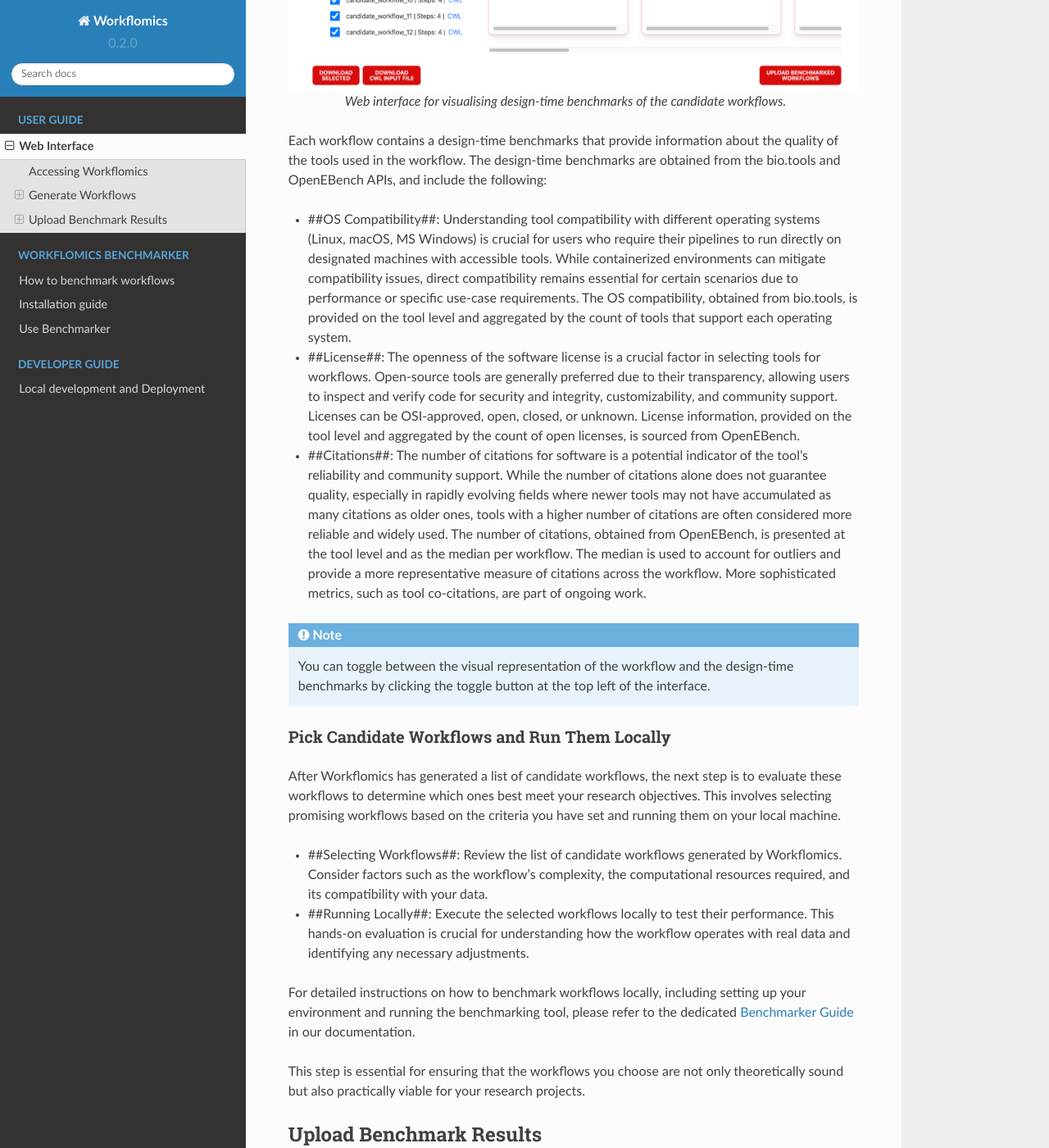
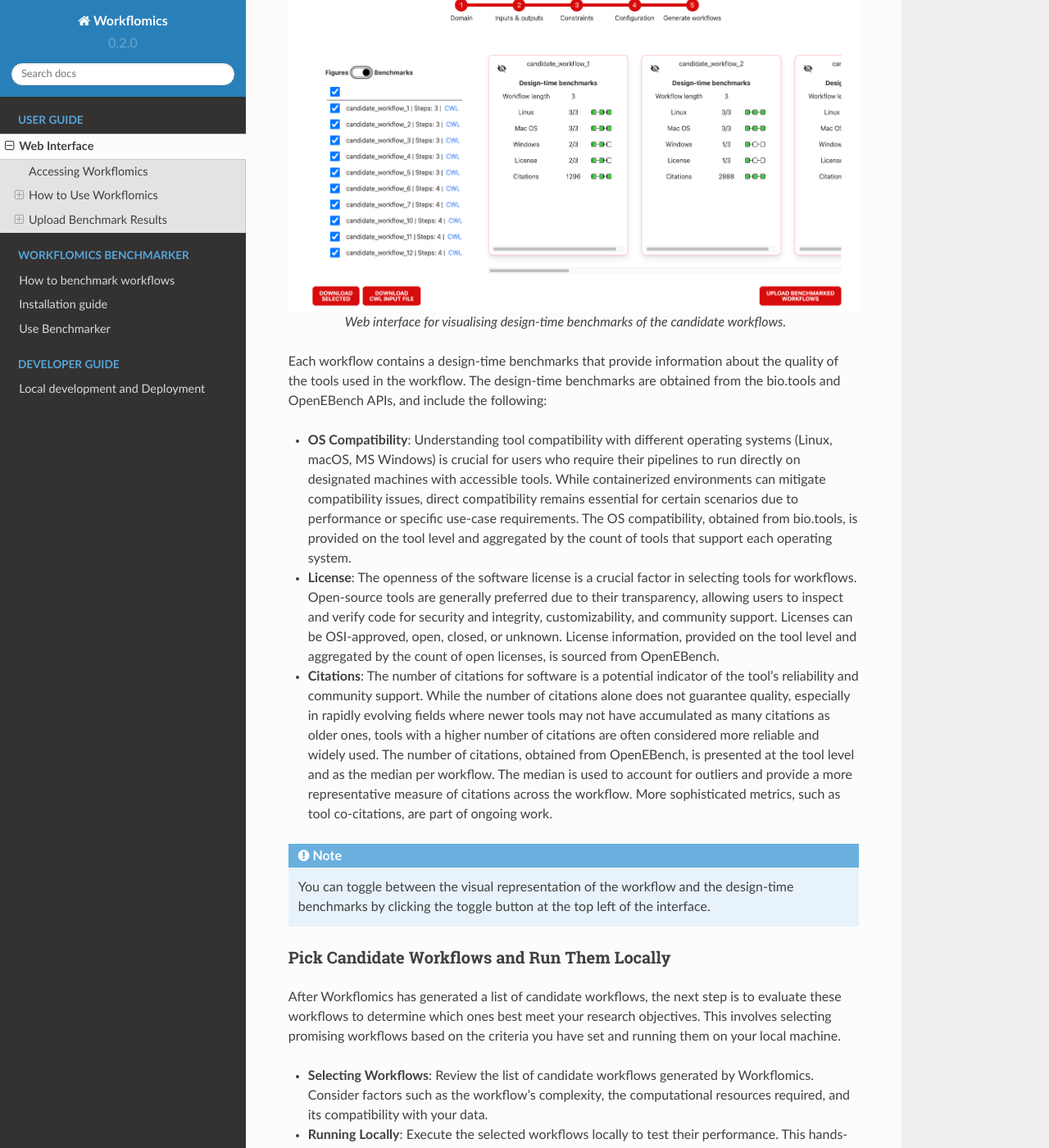
Before and after one commit to Workflomics/workflomics-readthedocs, a Sphinx documentation site: the page built from docs/source/user-guide/web-interface.rst, in a window 1280 px wide and 1400 px high, scrolled down 4834 px. Shown: the whole window at 82% size. Built offline with Sphinx 7.4.7 and the Read the Docs theme 2.0.0, drawn with Linux system fonts in a browser that asks for light colours; some of the changed text lies outside the part shown.

Commit message:
Initial update of the User Guide

```diff
--- a/docs/source/user-guide/web-interface.rst
+++ b/docs/source/user-guide/web-interface.rst
@@ -7,21 +7,22 @@ This section guides you through the process of using Workflomics, from accessing
 Accessing Workflomics
 *********************
 
-To begin exploring the capabilities of Workflomics, visit the live demo:
+To begin exploring the capabilities of Workflomics, you can deploy your own instance of Workflomics (see the intructions) or visit the live demo:
 
-- ##Live Demo##: `Workflomics Live Demo <http://145.38.190.48/>`_
+- **Live Demo**: `Workflomics Live Demo <http://145.38.190.48/>`_
 
-Here, you will find a user-friendly interface designed to facilitate the generation of workflows tailored to your research needs.
+.. note:: The live demo is temporarily hosted on a server that does not have an SSL certificate. Consequently, your browser may display a security warning. Please note that the platform does not retain any user data, so you can safely disregard this warning.
 
-Generate Workflows
-******************
 
-Generating workflows with Workflomics involves several key steps, each designed to ensure that the workflows you create are optimally configured for your specific data analysis requirements.
+How to Use Workflomics
+**********************
 
-Explore
-=======
+Generating and benchmarking workflows with Workflomics involves several key steps, each designed to ensure that the workflows you create are optimally configured for your specific data analysis requirements.
 
-The first step in generating workflows is choose "Explore" from the home menu. This will take you to the workflow generation interface, where you can specify the domain of your research and the desired inputs and outputs.
+Explore Workflows
+=================
+
+The first step in generating and benchmarking workflows is choose "Explore" from the home menu. This will take you to the workflow generation interface, where you can specify the domain of your research and the desired inputs and outputs.
 
 .. figure:: ./screenshots/home.png
    :align: center
@@ -46,7 +47,10 @@ The first step in generating workflows is to select the domain of your research.
 Choose Workflow Inputs and Outputs
 ===================================
 
-Before generating workflows, you must specify the desired inputs and outputs. This initial step is crucial as it defines the scope and objectives of the computational task. Example inputs Mass spectrum in mzML format, and Protein sequence in FASTA format. Output: any type of data in protXML format.
+Before generating workflows, you must specify the desired inputs and outputs. This initial step is crucial as it defines the scope and objectives of the computational task. Each input and output is defined as a pair of data type and format, using EDAM Ontology terms (see `EDAM Ontology <https://edamontology.github.io/edam-browser/#data_0006>`_). The data types and formats provided in workflomics are tailored to the proteomics domain and the available tools, therefore, the user can only select types and formats that are supported by the tools in the proteomics domain.
+
+To load the example inputs and outputs, click on the "Load Example" button.
+Example inputs Mass spectrum in mzML format, and Protein sequence in FASTA format. Output: any type of data in protXML format.
 
 .. figure:: ./screenshots/inputs.png
    :align: center
@@ -112,9 +116,9 @@ In addition to visualizing the workflows, a design-time analysis of each workflo
 
 Each workflow contains a design-time benchmarks that provide information about the quality of the tools used in the workflow. The design-time benchmarks are obtained from the bio.tools and OpenEBench APIs, and include the following:
 
-- ##OS Compatibility##: Understanding tool compatibility with different operating systems (Linux, macOS, MS Windows) is crucial for users who require their pipelines to run directly on designated machines with accessible tools. While containerized environments can mitigate compatibility issues, direct compatibility remains essential for certain scenarios due to performance or specific use-case requirements. The OS compatibility, obtained from bio.tools, is provided on the tool level and aggregated by the count of tools that support each operating system.
-- ##License##: The openness of the software license is a crucial factor in selecting tools for workflows. Open-source tools are generally preferred due to their transparency, allowing users to inspect and verify code for security and integrity, customizability, and community support. Licenses can be OSI-approved, open, closed, or unknown. License information, provided on the tool level and aggregated by the count of open licenses, is sourced from OpenEBench.
-- ##Citations##: The number of citations for software is a potential indicator of the tool's reliability and community support. While the number of citations alone does not guarantee quality, especially in rapidly evolving fields where newer tools may not have accumulated as many citations as older ones, tools with a higher number of citations are often considered more reliable and widely used. The number of citations, obtained from OpenEBench, is presented at the tool level and as the median per workflow. The median is used to account for outliers and provide a more representative measure of citations across the workflow. More sophisticated metrics, such as tool co-citations, are part of ongoing work.
+- **OS Compatibility**: Understanding tool compatibility with different operating systems (Linux, macOS, MS Windows) is crucial for users who require their pipelines to run directly on designated machines with accessible tools. While containerized environments can mitigate compatibility issues, direct compatibility remains essential for certain scenarios due to performance or specific use-case requirements. The OS compatibility, obtained from bio.tools, is provided on the tool level and aggregated by the count of tools that support each operating system.
+- **License**: The openness of the software license is a crucial factor in selecting tools for workflows. Open-source tools are generally preferred due to their transparency, allowing users to inspect and verify code for security and integrity, customizability, and community support. Licenses can be OSI-approved, open, closed, or unknown. License information, provided on the tool level and aggregated by the count of open licenses, is sourced from OpenEBench.
+- **Citations**: The number of citations for software is a potential indicator of the tool's reliability and community support. While the number of citations alone does not guarantee quality, especially in rapidly evolving fields where newer tools may not have accumulated as many citations as older ones, tools with a higher number of citations are often considered more reliable and widely used. The number of citations, obtained from OpenEBench, is presented at the tool level and as the median per workflow. The median is used to account for outliers and provide a more representative measure of citations across the workflow. More sophisticated metrics, such as tool co-citations, are part of ongoing work.
 
 
 .. note:: You can toggle between the visual representation of the workflow and the design-time benchmarks by clicking the toggle button at the top left of the interface.
@@ -125,8 +129,8 @@ Pick Candidate Workflows and Run Them Locally
 
 After Workflomics has generated a list of candidate workflows, the next step is to evaluate these workflows to determine which ones best meet your research objectives. This involves selecting promising workflows based on the criteria you have set and running them on your local machine.
 
-- ##Selecting Workflows##: Review the list of candidate workflows generated by Workflomics. Consider factors such as the workflow's complexity, the computational resources required, and its compatibility with your data.
-- ##Running Locally##: Execute the selected workflows locally to test their performance. This hands-on evaluation is crucial for understanding how the workflow operates with real data and identifying any necessary adjustments.
+- **Selecting Workflows**: Review the list of candidate workflows generated by Workflomics. Consider factors such as the workflow's complexity, the computational resources required, and its compatibility with your data.
+- **Running Locally**: Execute the selected workflows locally to test their performance. This hands-on evaluation is crucial for understanding how the workflow operates with real data and identifying any necessary adjustments.
 
 For detailed instructions on how to benchmark workflows locally, including setting up your environment and running the benchmarking tool, please refer to the dedicated `Benchmarker Guide <https://workflomics.readthedocs.io/en/latest/workflomics-benchmarker/benchmarker-overview.html>`_ in our documentation.
 
@@ -140,11 +144,11 @@ After executing and analyzing the workflows, uploading the benchmark results to
 Steps for Uploading Benchmark Results
 =====================================
 
-1. ##Navigate to the Upload Interface##: Access the Workflomics upload page dedicated to benchmark results at `Workflomics Benchmarks Upload <http://145.38.190.48/benchmarks>`_.
+1. **Navigate to the Upload Interface**: Access the Workflomics upload page dedicated to benchmark results at `Workflomics Benchmarks Upload <http://145.38.190.48/benchmarks>`_.
 
-2. ##Prepare Your Benchmark Data##: Ensure your `benchmarks.json` file is ready for upload (see `How to generate benchmarks.json? <https://workflomics.readthedocs.io/en/latest/workflomics-benchmarker/benchmarker-overview.html>`_). This file should contain all relevant data from your benchmarking session.
+2. **Prepare Your Benchmark Data**: Ensure your `benchmarks.json` file is ready for upload (see `How to generate benchmarks.json? <https://workflomics.readthedocs.io/en/latest/workflomics-benchmarker/benchmarker-overview.html>`_). This file should contain all relevant data from your benchmarking session.
 
-3. ##Upload and Visualize##: Follow the on-screen instructions to upload your benchmark results. Upon successful upload, you will gain access to Workflomics' advanced visualization tools, enabling you to analyze and interpret your data.
+3. **Upload and Visualize**: Follow the on-screen instructions to upload your benchmark results. Upon successful upload, you will gain access to Workflomics' advanced visualization tools, enabling you to analyze and interpret your data.
 
 
 .. figure:: ./screenshots/runtime-benchmarks.png
@@ -170,18 +174,18 @@ Each workflow benchmark result is presented as a row in the table, with columns
 The workflows can be further expanded to reveal detailed information about the tools and operations involved. In the example, candidate workflows 1 and 2 are expanded to show the information about each tool and operation involved in the workflow. We can see that all the tools in the first workflow are executed successfully, while the second workflow has failed to execute the second tool "idconvert".
 
 
-The benchmark results are divided into two categories: ##Run-time benchmarks## and ##Scientific benchmarks##.
+The benchmark results are divided into two categories: **Run-time benchmarks** and **Scientific benchmarks**.
 
 Run-time benchmarks
 -------------------
 
 The run-time benchmarks are computed for each workflow and include the following metrics:
 
-- ##Execution Status##: The execution status of the workflow indicates whether the workflow was successfully executed or encountered errors. This information is crucial for users to determine whether the tools comprising the workflow are compatible and functional. The execution status is provided at both the tool and workflow levels, with the workflow level aggregating the execution status of all tools in the workflow.
-- ##Execution Time##: The execution time of the workflow indicates the time taken to complete the workflow execution. This information reflects the efficiency and performance of the workflows. The execution time is provided at both the tool and workflow levels, with the workflow level aggregating the execution time of all tools in the workflow.
-- ##Memory Consumption##: The RAM consumption per tool indicates the amount of memory used by each tool during workflow execution. This information reflects the resource requirements of the workflows. The memory consumption is provided at both the tool and workflow levels, with the workflow level aggregating the memory consumption of all tools in the workflow.
-- ##Errors##: The number of errors encountered during workflow execution indicates the reliability and stability of the workflows. The number of errors, and their content, are provided at both the tool and workflow levels, with the workflow level aggregating the number of errors encountered by all tools in the workflow.
-- ##Warnings##: The number of warnings encountered during workflow execution indicates potential issues or inefficiencies in the workflows. The number of warnings, and their content, are provided at both the tool and workflow levels, with the workflow level aggregating the number of warnings encountered by all tools in the workflow.
+- **Execution Status**: The execution status of the workflow indicates whether the workflow was successfully executed or encountered errors. This information is crucial for users to determine whether the tools comprising the workflow are compatible and functional. The execution status is provided at both the tool and workflow levels, with the workflow level aggregating the execution status of all tools in the workflow.
+- **Execution Time**: The execution time of the workflow indicates the time taken to complete the workflow execution. This information reflects the efficiency and performance of the workflows. The execution time is provided at both the tool and workflow levels, with the workflow level aggregating the execution time of all tools in the workflow.
+- **Memory Consumption**: The RAM consumption per tool indicates the amount of memory used by each tool during workflow execution. This information reflects the resource requirements of the workflows. The memory consumption is provided at both the tool and workflow levels, with the workflow level aggregating the memory consumption of all tools in the workflow.
+- **Errors**: The number of errors encountered during workflow execution indicates the reliability and stability of the workflows. The number of errors, and their content, are provided at both the tool and workflow levels, with the workflow level aggregating the number of errors encountered by all tools in the workflow.
+- **Warnings**: The number of warnings encountered during workflow execution indicates potential issues or inefficiencies in the workflows. The number of warnings, and their content, are provided at both the tool and workflow levels, with the workflow level aggregating the number of warnings encountered by all tools in the workflow.
 
 Scientific benchmarks
 ---------------------
```
Also changed, not shown: other parts of docs/source/user-guide/web-interface.rst (+1 -1 lines).
